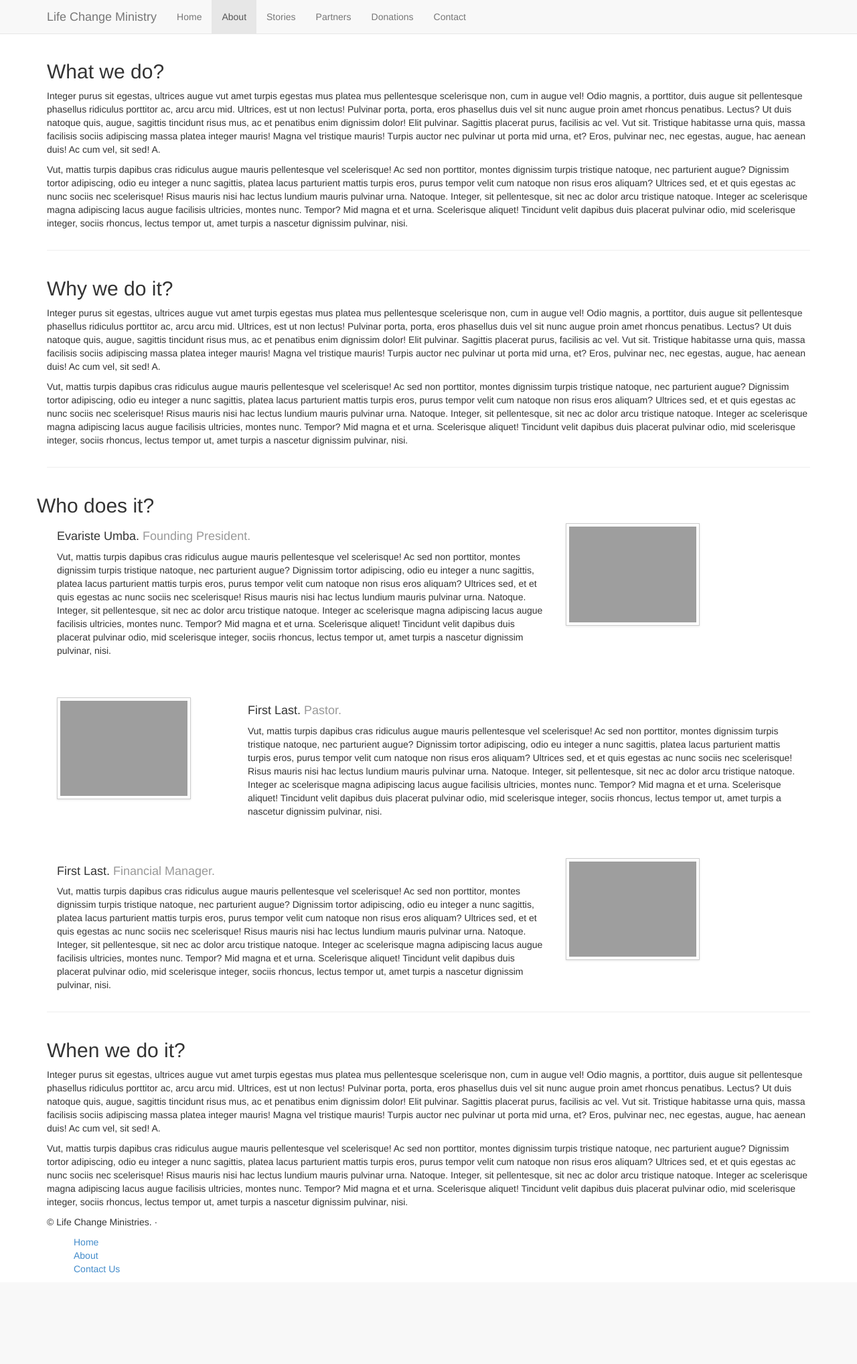
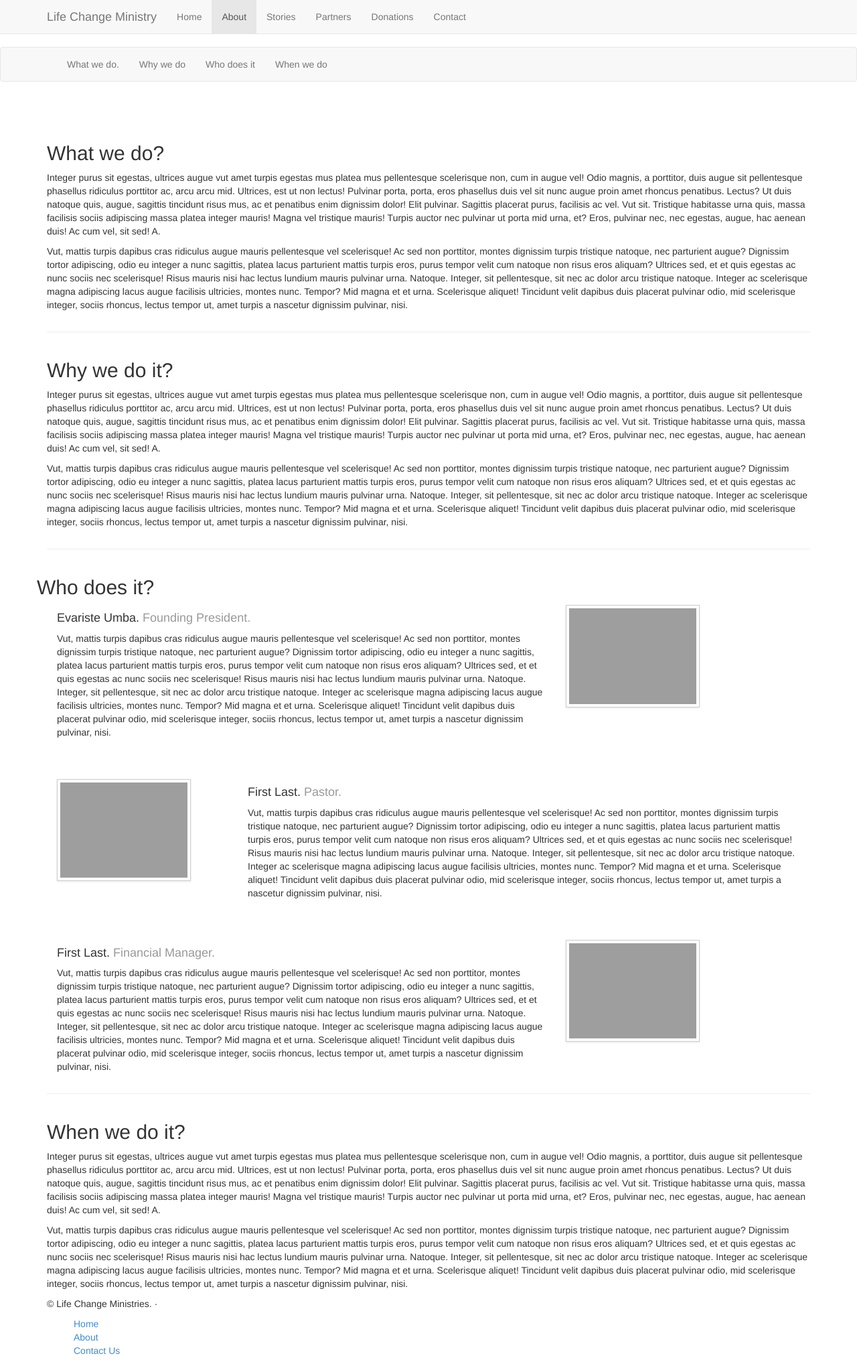
Before and after one commit to gitumarkk/lifechangeministry, a Django app: page /about/ in a window 1280 px wide. Shown: the whole page at 67% size. Before the commit the page ends 1900 px from the top, so only its background shows below. Run offline with Django 3.2, Linux system fonts and the light colour scheme; parts of the project's set-up code (start-up, migrations or seed data) failed here and were passed over; grey boxes are pictures that could not be loaded.

Commit message:
added id to scroll to

```diff
--- a/lcm/templates/frontpages/about.html
+++ b/lcm/templates/frontpages/about.html
@@ -2,12 +2,16 @@
 {% load staticfiles %}
 {% load i18n %}
 
+{% block navbar_2 %}
+    {% include "frontpages/navbar-about.html" %}
+{% endblock navbar_2 %}
+
 {% block content %}
-
     <div class="container">
+        <div class="margin-top-fifty"></div>
         {% include "render_messages.html" %}
 
-        <div class="row featurette">
+        <div id="what" class="row featurette">
             <div class="col-lg-12">
                 <h2 class="featurette-heading">What we do?</h2>
                 <p>
@@ -39,7 +43,7 @@
             </div>
         </div>
 
-        <hr class="featurette-divider">
+        <hr id = "why" class="featurette-divider">
 
         <div class="row featurette">
             <div class="col-lg-12">
@@ -73,7 +77,7 @@
             </div>
         </div>
 
-        <hr class="featurette-divider">
+        <hr id="who" class="featurette-divider">
 
         <div class="row featurette">
             <h2 class="featurette-heading">Who does it?</h2>
@@ -146,7 +150,7 @@
 
         </div>
 
-        <hr class="featurette-divider">
+        <hr id="when" class="featurette-divider">
 
         <div class="row featurette">
             <div class="col-lg-12">
```
